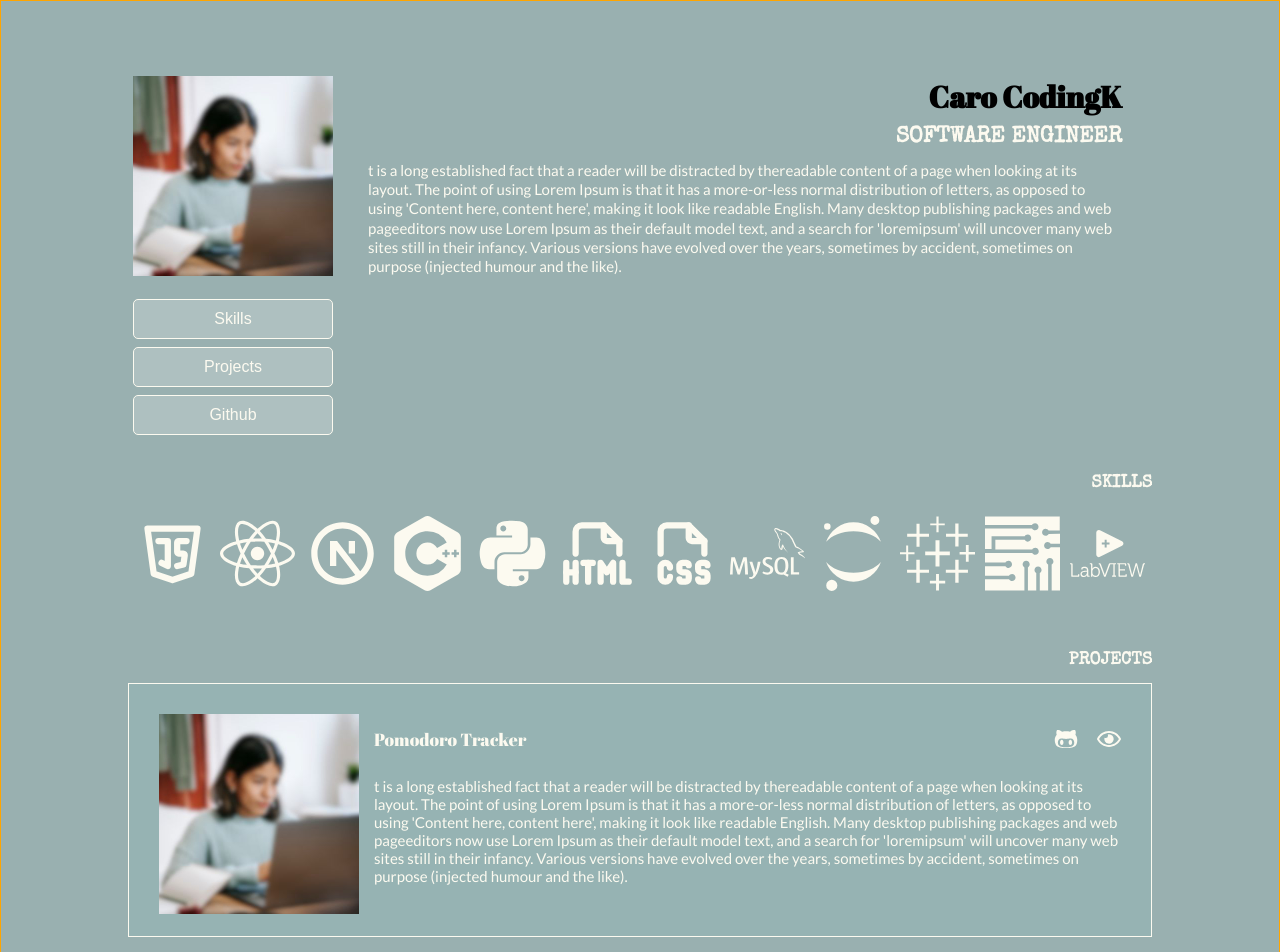
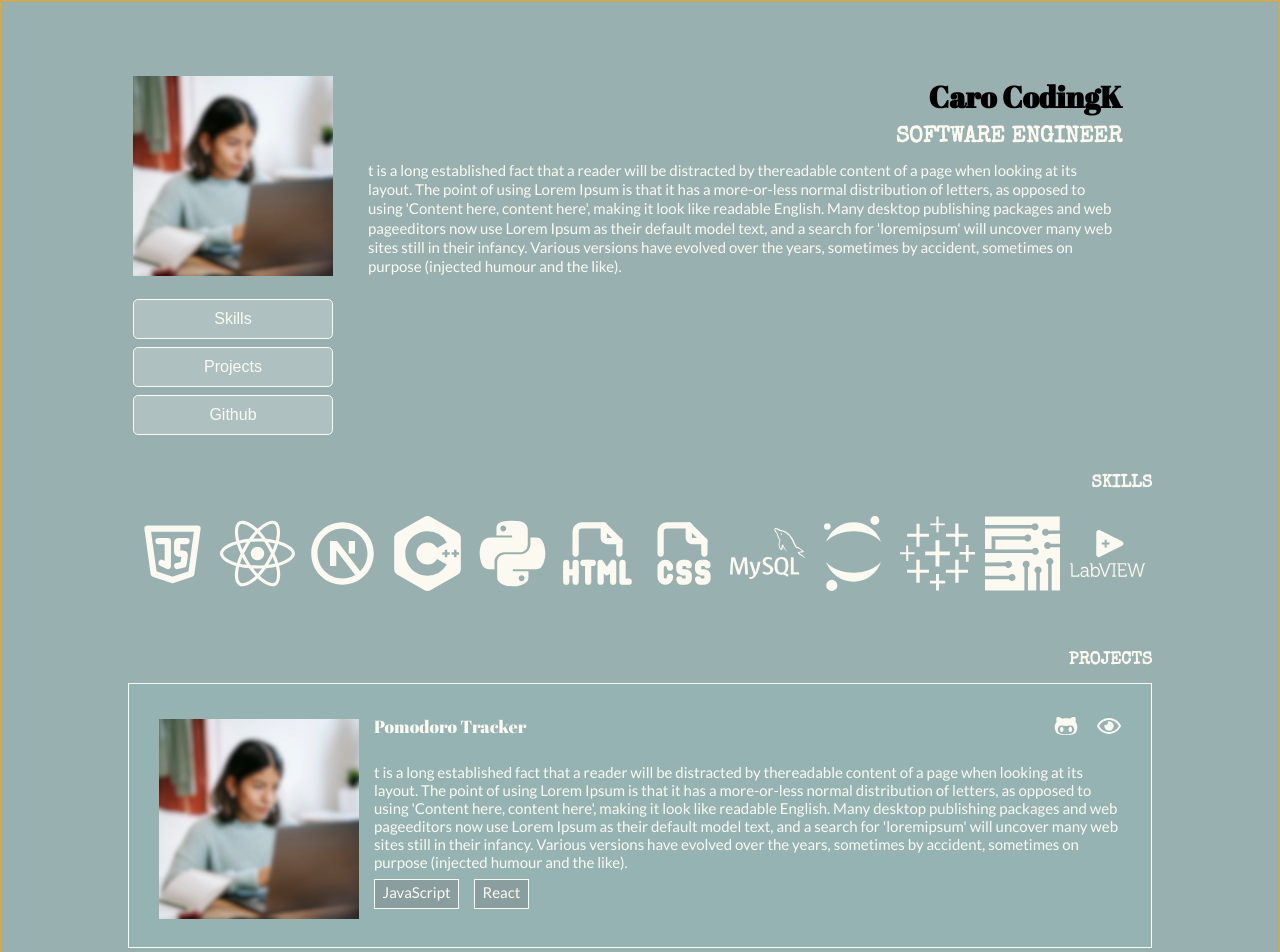
Before and after one commit to carocodingk/carocodingk.github.io, a Next.js app: page / in a window 1280 px wide. Shown: the top 952 px of the page. Built offline with nearby package versions, Linux system fonts and the light colour scheme.

Commit message:
Added component to show the technologies used in each project

```diff
--- a/components/ProjectCard.jsx
+++ b/components/ProjectCard.jsx
@@ -2,13 +2,11 @@ import Image from "next/image";
 import ProjectButtons from "./ProjectButtons";
 import { abril_fatface } from "../styles/fonts.jsx"
 import style from "../styles/components.module.css"
+import ProjectTechnology from "./ProjectTechnology";
 
 function ProjectCard({project}){
   return(
     <div className={style.projectcard}>
-      <Image src= {project.image}
-        width={200}
-        height={200} />
       <div>
         <div id={style.projectcard_title}>
           <h3 className={abril_fatface.className}>{project.title}</h3>
@@ -17,7 +15,11 @@ function ProjectCard({project}){
         <div>
           {project.description}
         </div>
+        <ProjectTechnology technology={project.technology}/>
       </div>
+      <Image src= {project.image} id={style.projectcard_image}
+        width={200}
+        height={200} />
     </div>
   );
 }
--- /dev/null
+++ b/components/ProjectTechnology.jsx
@@ -0,0 +1,13 @@
+import style from "../styles/components.module.css";
+
+function ProjectTechnology({technology}){
+  return(
+    <div id={style.projecttechnology}>
+      {technology.map((tech) =>
+        <div className={style.projecttech_item}>{tech}</div>
+      )}
+    </div>
+  );
+}
+
+export default ProjectTechnology;
--- a/content/info.json
+++ b/content/info.json
@@ -29,7 +29,8 @@
 					"evolved over the years, sometimes by accident, sometimes on purpose (injected ",
 					"humour and the like)."],
 			"url1": "https://github.com/carocodingk/PomodoroTracker",
-			"url2": "https://nextjs.org/docs/app/getting-started/images-and-fonts"
+			"url2": "https://nextjs.org/docs/app/getting-started/images-and-fonts",
+			"technology": ["JavaScript", "React"]
 		},
 		{
 			"title": "Task List",
@@ -45,7 +46,8 @@
 					"evolved over the years, sometimes by accident, sometimes on purpose (injected ",
 					"humour and the like)."],
 			"url1": "https://github.com/carocodingk/PomodoroTracker",
-			"url2": "https://nextjs.org/docs/app/getting-started/images-and-fonts"
+			"url2": "https://nextjs.org/docs/app/getting-started/images-and-fonts",
+			"technology": ["JavaScript", "HTML", "CSS"]
 		},
 		{
 			"title": "Task List",
@@ -61,7 +63,8 @@
 					"evolved over the years, sometimes by accident, sometimes on purpose (injected ",
 					"humour and the like)."],
 			"url1": "https://github.com/carocodingk/PomodoroTracker",
-			"url2": "https://nextjs.org/docs/app/getting-started/images-and-fonts"
+			"url2": "https://nextjs.org/docs/app/getting-started/images-and-fonts",
+			"technology": ["C++"]
 		},
 		{
 			"title": "Task List",
@@ -77,7 +80,8 @@
 					"evolved over the years, sometimes by accident, sometimes on purpose (injected ",
 					"humour and the like)."],
 			"url1": "https://github.com/carocodingk/PomodoroTracker",
-			"url2": "https://nextjs.org/docs/app/getting-started/images-and-fonts"
+			"url2": "https://nextjs.org/docs/app/getting-started/images-and-fonts",
+			"technology": ["Next.js"]
 		},
 		{
 			"title": "Task List",
@@ -90,7 +94,8 @@
 					" like readable English. Many desktop publishing packages and web page",
 					"humour and the like)."],
 			"url1": "https://github.com/carocodingk/PomodoroTracker",
-			"url2": ""
+			"url2": "",
+			"technology": ["Python"]
 		}
 	]
 
--- a/styles/components.module.css
+++ b/styles/components.module.css
@@ -86,7 +86,7 @@
 /* ************************************ */
 .projectcard {
   display: flex;
-  flex-direction: column-reverse;
+  flex-direction: column;
   border: 1px solid #FCFAF0;
   background-color: #96b3b3;
   padding: 1em 1em 1.5em;
@@ -111,6 +111,19 @@
 
 .projectbutton_icon:hover{
   color: black;
+}
+
+/* ************************************ */
+#projecttechnology {
+  display: flex;
+}
+
+.projecttech_item {
+  background-color: #8A9EA0;
+  border: 1px solid #FCFAF0;
+  padding: 0.2em 0.5em;
+  margin-right: 1em;
+  /* max-width: 10em; */
 }
 
 /* ************************************ */
@@ -144,7 +157,7 @@
 
 @media screen and (min-width: 830px) {
   .projectcard {
-    flex-direction: row;
+    flex-direction: row-reverse;
     align-items: center;
   }
 
@@ -192,8 +205,10 @@
   }
   .projectcard {
     width: 38vw;
-    flex-direction: column-reverse;
-    align-items: flex-start;
+  }
+
+  #projectcard_image {
+    margin-right: auto;
   }
 
   #projectcard_title {
@@ -204,6 +219,5 @@
 
   .projectcard div {
     padding-left: 0em;
-    padding-bottom: 1em;
   }
 }
```
